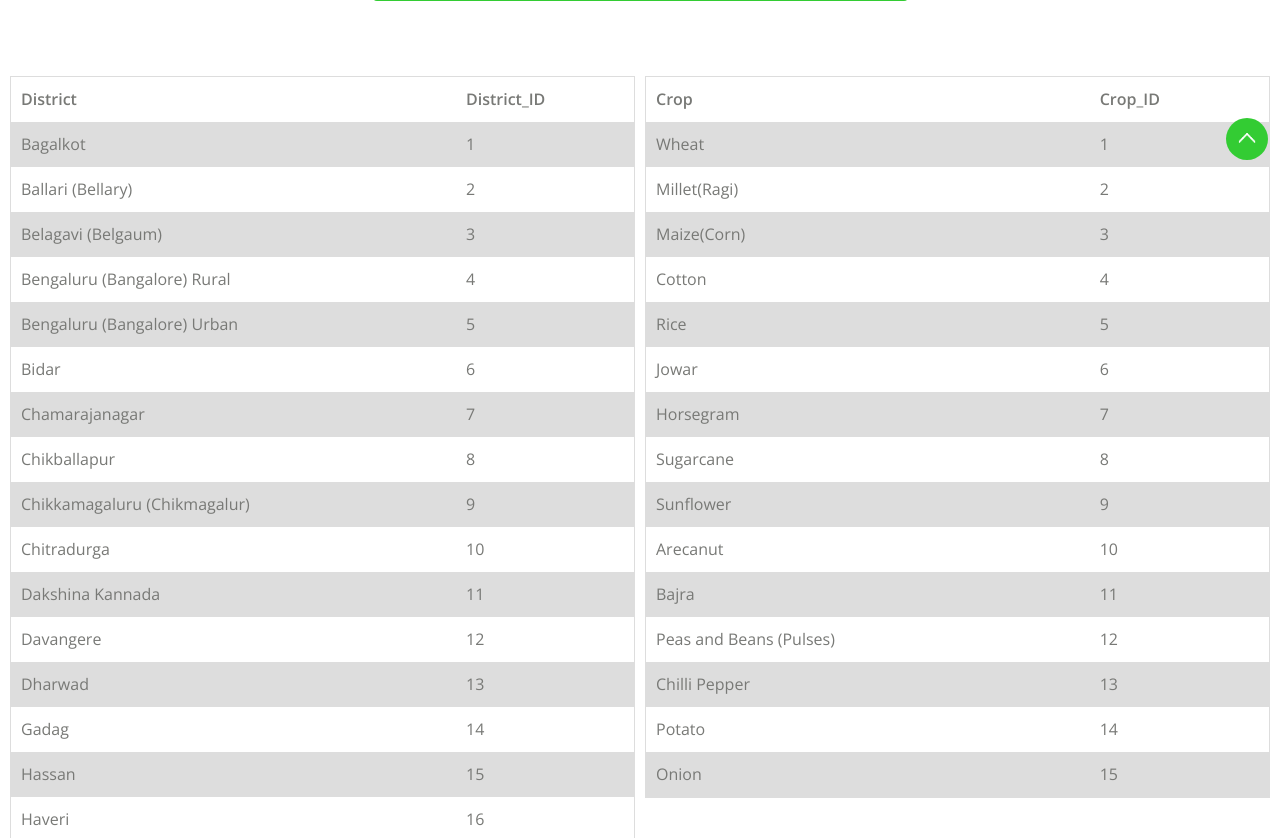
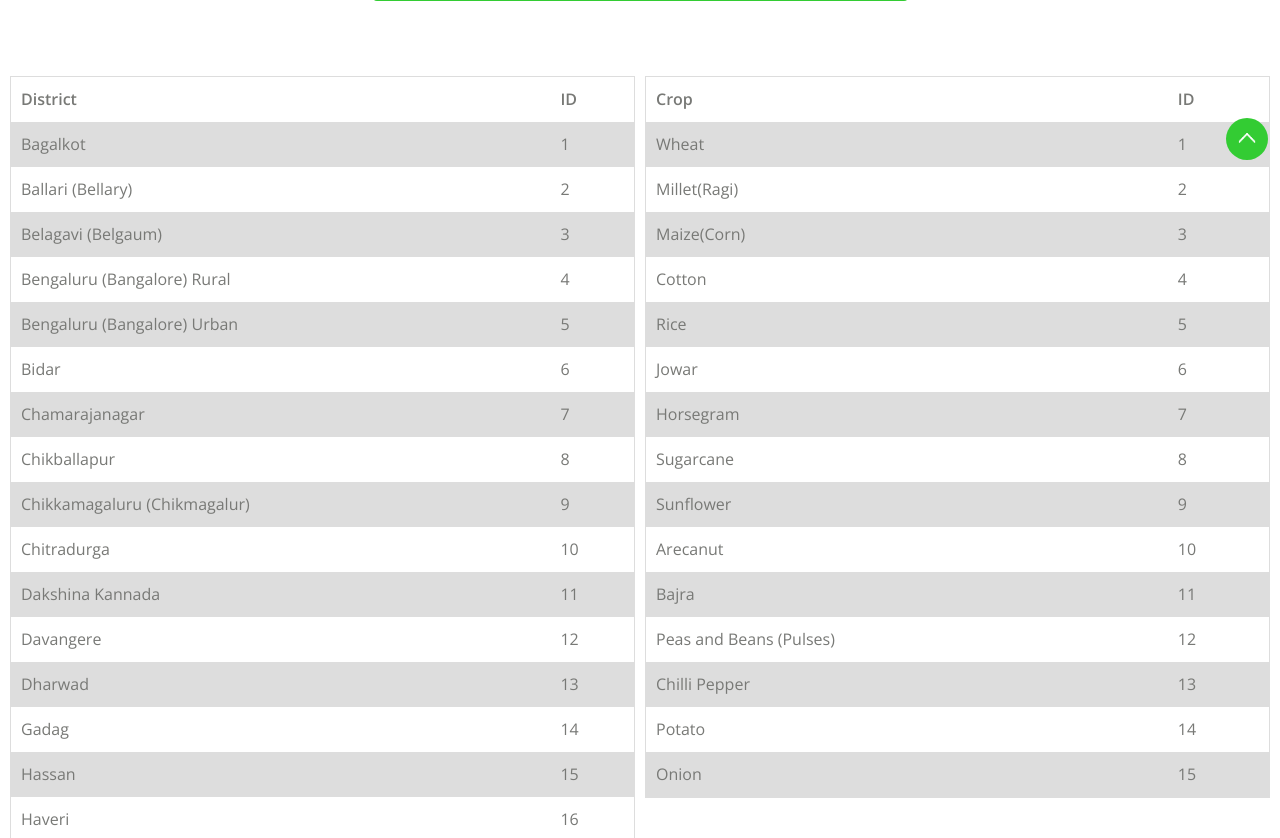
Before and after one commit to Dania-Khan/agro-field, a Flask app: page / in a window 1280 px wide. Shown: the part 628-1466 px from the top of the page. Run offline with Flask 2, Linux system fonts and the light colour scheme; parts of the project's set-up code (start-up, migrations or seed data) failed here and were passed over; some libraries are stand-ins or nearby versions.

Commit message:
Update index.html

```diff
--- a/templates/index.html
+++ b/templates/index.html
@@ -162,7 +162,7 @@
           <table>
             <tr>
               <th>District</th>
-              <th>District_ID</th>
+              <th>ID</th>
             </tr>
             <tr>
               <td>Bagalkot</td>
@@ -291,7 +291,7 @@
           <table>
             <tr>
               <th>Crop</th>
-              <th>Crop_ID</th>
+              <th>ID</th>
             </tr>
             <tr>
               <td>Wheat</td>
```
